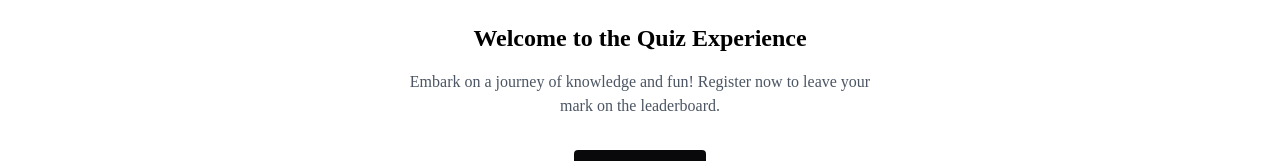
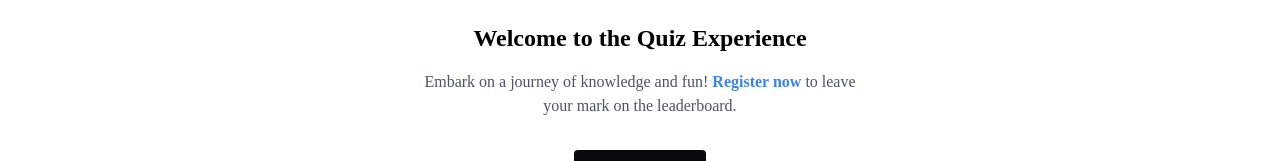
Before and after one commit to DevLyric/quiz-v3, a React (Vite) app: page / in a window 1280 px wide. Shown: the part 186-347 px from the top of the page. Built offline with nearby package versions, Linux system fonts and the light colour scheme; a web font is replaced by a local one.

Commit message:
adding route to signup page

```diff
--- a/src/pages/Home.tsx
+++ b/src/pages/Home.tsx
@@ -8,8 +8,11 @@ export default function Home() {
           Welcome to the Quiz Experience
         </h1>
         <p className="text-center text-gray-600">
-          Embark on a journey of knowledge and fun! Register now to leave your
-          mark on the leaderboard.
+          Embark on a journey of knowledge and fun!{" "}
+          <Link to="/auth/signup" className="text-blue-500 font-semibold">
+            Register now
+          </Link>{" "}
+          to leave your mark on the leaderboard.
         </p>
 
         <Link
```
